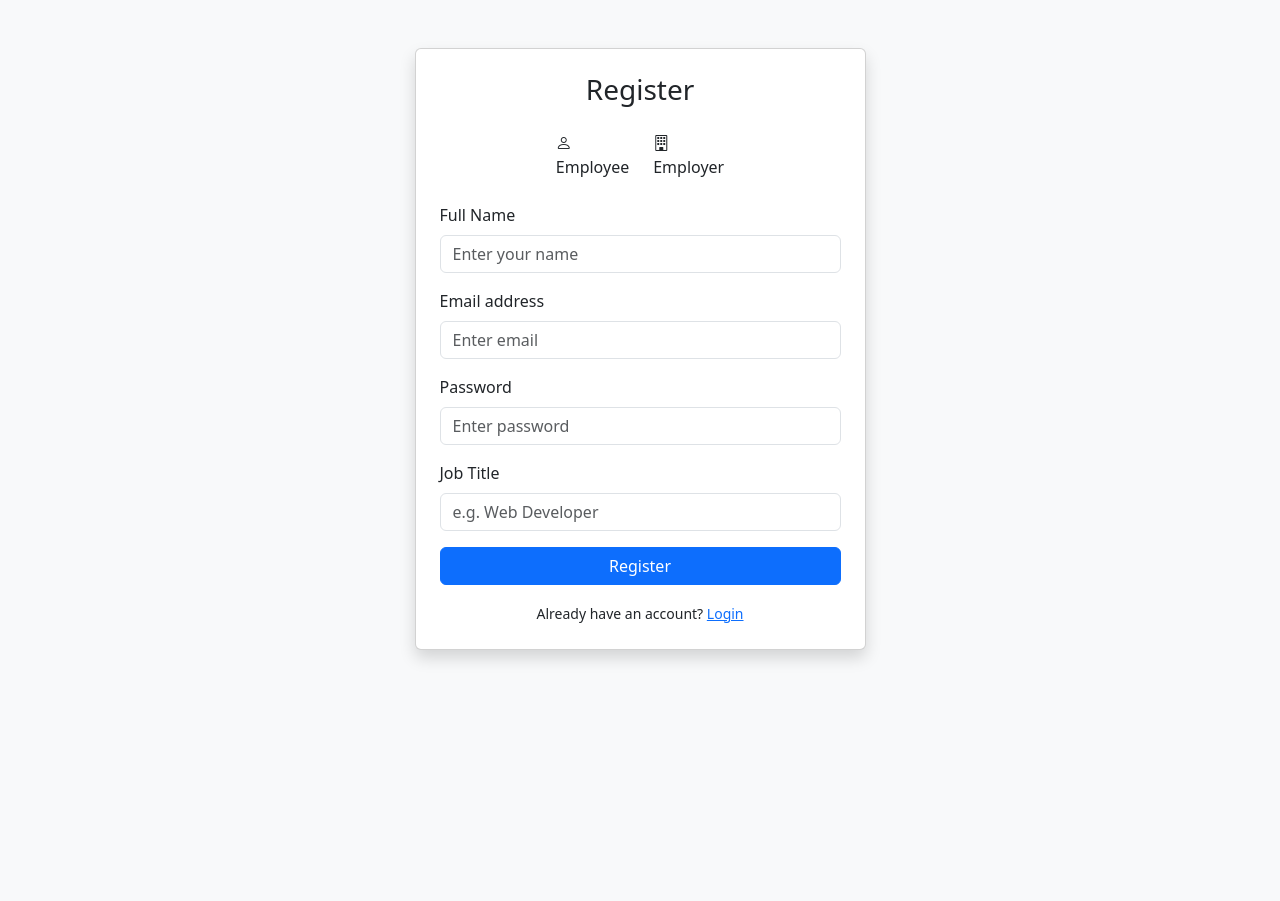
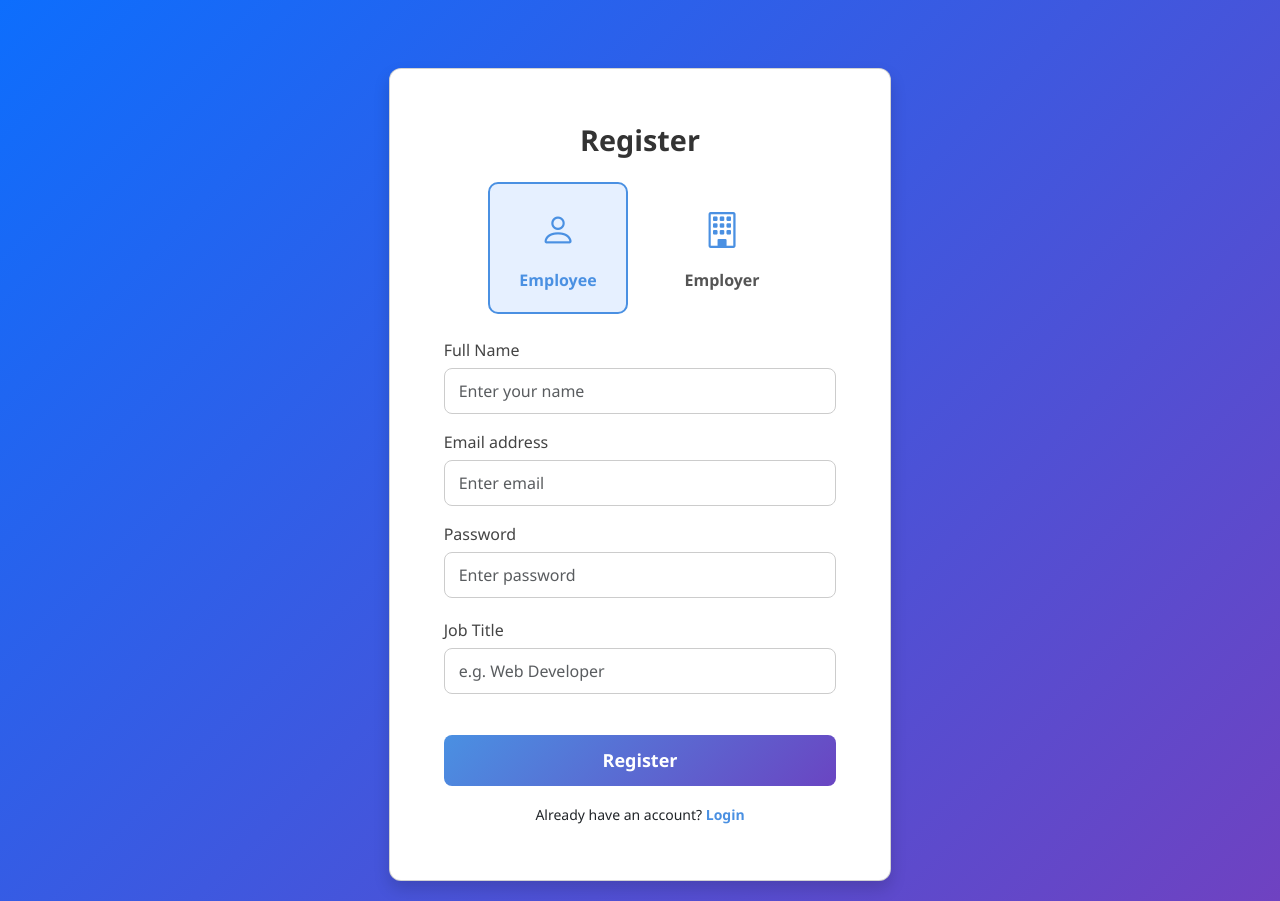
Before and after one commit to FRC-FRANKY/BOOTSRP-assignment, a plain HTML site: page Registration.html in a window 1280 px wide. Before the commit the page ends 800 px from the top, so only its background shows below. Drawn offline with nearby package versions, Linux system fonts and the light colour scheme.

Commit message:
Updated File Structure.

```diff
--- a/Registration.html
+++ b/Registration.html
@@ -14,7 +14,7 @@
           rel="stylesheet" />
 
     <!-- Your custom CSS -->
-    <link href="css/registration.css" rel="stylesheet" />
+    <link href="assets/css/registration.css" rel="stylesheet" />
 </head>
 <body class="bg-light">
     <div class="container mt-5">
@@ -113,6 +113,6 @@
     <script src="https://cdn.jsdelivr.net/npm/bootstrap@5.3.0/dist/js/bootstrap.bundle.min.js"></script>
 
     <!-- Your custom JS with defer to run after DOM parsed -->
-    <script src="js/registration.js" defer></script>
+    <script src="assets/js/registration.js" defer></script>
 </body>
 </html>
--- /dev/null
+++ b/assets/css/forgot-password.css
@@ -0,0 +1,39 @@
+:root {
+  --brand: #0d6efd;
+}
+
+body {
+  background: linear-gradient(135deg, #0d6efd, #6f42c1);
+  min-height: 100vh;
+  display: flex;
+  align-items: center;
+  justify-content: center;
+  padding: 1rem;
+}
+
+.forgot-password-card {
+  width: 100%;
+  max-width: 420px;
+  border: 0;
+  border-radius: 1rem;
+  overflow: hidden;
+}
+
+.brand-logo {
+  width: 44px;
+  height: 44px;
+  border-radius: 50%;
+  object-fit: cover;
+  margin-right: 8px;
+}
+
+.btn-primary {
+  background: linear-gradient(135deg, #0d6efd, #6f42c1);
+  border: none;
+  box-shadow: 0 .5rem 1rem rgba(0,0,0,.15);
+}
+.btn-primary:hover { filter: brightness(1.05); }
+
+@media (min-width: 768px) {
+  .forgot-password-card { max-width: 420px; }
+}
--- /dev/null
+++ b/assets/css/home.css
@@ -0,0 +1,62 @@
+:root {
+  --brand-start: #0d6efd;
+  --brand-end: #6610f2;
+}
+
+/* Mobile-friendly hero */
+.hero {
+  background: linear-gradient(135deg, var(--brand-start), var(--brand-end));
+  color: white;
+  padding: 64px 16px; /* tighter on mobile */
+  min-height: 60vh;
+  display: flex;
+  align-items: center;
+  text-align: center;
+}
+.hero h1 { font-size: 2rem; line-height: 1.2; }
+.hero p { font-size: 1rem; }
+
+/* Improve touch targets on mobile */
+.cta-btn { min-width: 160px; padding: .75rem 1rem; }
+
+.feature-icon {
+  width: 48px; height: 48px;
+  display: inline-flex; align-items: center; justify-content: center;
+  border-radius: 50%;
+  background: #e9f0ff; color: #0d6efd;
+  margin-bottom: 10px;
+  font-size: 1.2rem;
+}
+
+/* Section headings spacing on small screens */
+section { padding-top: 4rem; padding-bottom: 4rem; }
+@media (min-width: 768px) {
+  .hero { padding: 84px 0; }
+  .hero h1 { font-size: 3rem; }
+  .hero p { font-size: 1.125rem; }
+}
+
+/* Cards spacing adjustments for very small screens */
+.card { border: 0; border-radius: 0.5rem; }
+.card .card-body { padding: 1rem; }
+
+/* Footer tweaks for small screens */
+.footer { background: #f8f9fa; }
+
+/* Modern UI tweaks */
+.navbar-glass {
+  background: rgba(255, 255, 255, 0.8);
+  backdrop-filter: saturate(180%) blur(12px);
+  -webkit-backdrop-filter: saturate(180%) blur(12px);
+  border-bottom: 1px solid rgba(0, 0, 0, 0.06);
+}
+
+.card {
+  transition: transform .2s ease, box-shadow .2s ease;
+}
+.card:hover {
+  transform: translateY(-2px);
+  box-shadow: 0 .75rem 1.5rem rgba(0,0,0,.08);
+}
+
+.btn.cta-btn { box-shadow: 0 .5rem 1rem rgba(0,0,0,.10); }
--- /dev/null
+++ b/assets/css/login.css
@@ -0,0 +1,47 @@
+:root {
+  --brand: #0d6efd;
+}
+
+.login-wrapper {
+    display: flex;
+    flex-direction: column;
+    align-items: center;
+    text-align: center;
+}
+
+
+body {
+  background: linear-gradient(135deg, #0d6efd, #6f42c1);
+  min-height: 100vh;
+  display: flex;
+  align-items: center;
+  justify-content: center;
+  padding: 1rem;
+}
+
+.login-card {
+  width: 100%;
+  max-width: 420px;
+  border: 0;
+  border-radius: 1rem;
+  overflow: hidden;
+}
+
+.brand-logo {
+  width: 44px;
+  height: 44px;
+  border-radius: 50%;
+  object-fit: cover;
+  margin-right: 8px;
+}
+
+.btn-primary {
+  background: linear-gradient(135deg, #0d6efd, #6f42c1);
+  border: none;
+  box-shadow: 0 .5rem 1rem rgba(0,0,0,.15);
+}
+.btn-primary:hover { filter: brightness(1.05); }
+
+@media (min-width: 768px) {
+  .login-card { max-width: 420px; }
+}
--- /dev/null
+++ b/assets/css/registration.css
@@ -0,0 +1,161 @@
+/* registration.css */
+
+body {
+    background: linear-gradient(135deg, #0d6efd, #6f42c1);
+    min-height: 100vh;
+    display: flex;
+    align-items: center;
+    justify-content: center;
+    font-family: 'Segoe UI', Tahoma, Geneva, Verdana, sans-serif;
+    margin: 0;
+    padding: 0;
+}
+
+.container {
+    max-width: 1920px; /* controls overall form width */
+    width: 100%;
+    padding: 20px;
+    box-sizing: border-box;
+}
+
+.card {
+    background: white;
+    border-radius: 12px;
+    box-shadow: 0 12px 25px rgba(0, 0, 0, 0.15);
+    padding: 30px;
+    width: 100%; /* ensure card fills container */
+    box-sizing: border-box;
+}
+
+.card-title {
+    font-weight: 600;
+    color: #333;
+    margin-bottom: 30px; /* space below title */
+    text-align: center;
+    font-size: 1.8rem;
+    white-space: nowrap; /* prevent wrapping */
+}
+
+/* Role cards container */
+.d-flex.justify-content-center.gap-4 {
+    justify-content: center !important;
+    gap: 1.5rem;
+}
+
+/* Role cards */
+.role-card {
+    cursor: pointer;
+    border: 2px solid transparent;
+    transition: border-color 0.3s ease, background-color 0.3s ease;
+    color: #555;
+    width: 140px;
+    min-width: 120px;
+    user-select: none;
+    padding: 20px 10px;
+    border-radius: 10px;
+    display: flex;
+    flex-direction: column;
+    align-items: center;
+    text-align: center;
+}
+
+    .role-card i {
+        font-size: 36px;
+        margin-bottom: 10px;
+        color: #4a90e2;
+        transition: color 0.3s ease;
+    }
+
+    .role-card div {
+        font-weight: 600;
+        font-size: 16px;
+    }
+
+    .role-card:hover {
+        border-color: #6a45c2;
+        background-color: #f0f0ff;
+        color: #6a45c2;
+    }
+
+    .role-card.selected {
+        border-color: #4a90e2;
+        background-color: #e6f0ff;
+        color: #4a90e2;
+    }
+
+/* Form labels */
+.form-label {
+    font-weight: 500;
+    color: #444;
+    margin-bottom: 6px;
+}
+
+/* Inputs */
+.form-control {
+    border-radius: 8px;
+    border: 1.5px solid #ccc;
+    padding: 10px 14px;
+    transition: border-color 0.3s ease;
+    font-size: 1rem;
+    box-sizing: border-box;
+}
+
+    .form-control:focus {
+        border-color: #4a90e2;
+        box-shadow: 0 0 6px #4a90e2aa;
+        outline: none;
+    }
+
+/* Employee and Employer field containers */
+#employeeFields,
+#employerFields {
+    margin-top: 20px;
+}
+
+/* Register button */
+.btn-primary {
+    background: linear-gradient(135deg, #4a90e2, #6a45c2);
+    border: none;
+    padding: 12px;
+    border-radius: 8px;
+    font-weight: 600;
+    font-size: 18px;
+    transition: background 0.3s ease;
+    margin-top: 25px;
+    width: 100%; /* full width */
+    box-sizing: border-box;
+}
+
+    .btn-primary:hover {
+        background: linear-gradient(135deg, #6a45c2, #4a90e2);
+    }
+
+/* Link styling */
+.text-center small a {
+    color: #4a90e2;
+    text-decoration: none;
+    font-weight: 600;
+    transition: text-decoration 0.3s ease;
+}
+
+    .text-center small a:hover {
+        text-decoration: underline;
+    }
+
+/* Checkbox style */
+input[type="checkbox"] {
+    accent-color: #4a90e2;
+}
+
+/* Responsive styles */
+@media (max-width: 576px) {
+    .role-card {
+        width: 120px;
+        font-size: 14px;
+        padding: 15px 8px;
+    }
+
+        .role-card i {
+            font-size: 28px;
+        }
+}
--- /dev/null
+++ b/assets/js/registration.js
@@ -0,0 +1,23 @@
+// Default selection
+selectRole('employee');
+
+function selectRole(role) {
+    document.getElementById('role').value = role;
+
+    const employeeCard = document.getElementById('employeeCard');
+    const employerCard = document.getElementById('employerCard');
+    const employeeFields = document.getElementById('employeeFields');
+    const employerFields = document.getElementById('employerFields');
+
+    if (role === 'employee') {
+        employeeCard.classList.add('selected');
+        employerCard.classList.remove('selected');
+        employeeFields.style.display = 'block';
+        employerFields.style.display = 'none';
+    } else {
+        employerCard.classList.add('selected');
+        employeeCard.classList.remove('selected');
+        employerFields.style.display = 'block';
+        employeeFields.style.display = 'none';
+    }
+}
```
Also changed, not shown: assets/js/forgot-password.js (added, +42 -0 lines), assets/js/home.js (added, +37 -0 lines), assets/js/login.js (added, +41 -0 lines), forgot-password.html (+2 -2 lines), index.html (+2 -2 lines).
